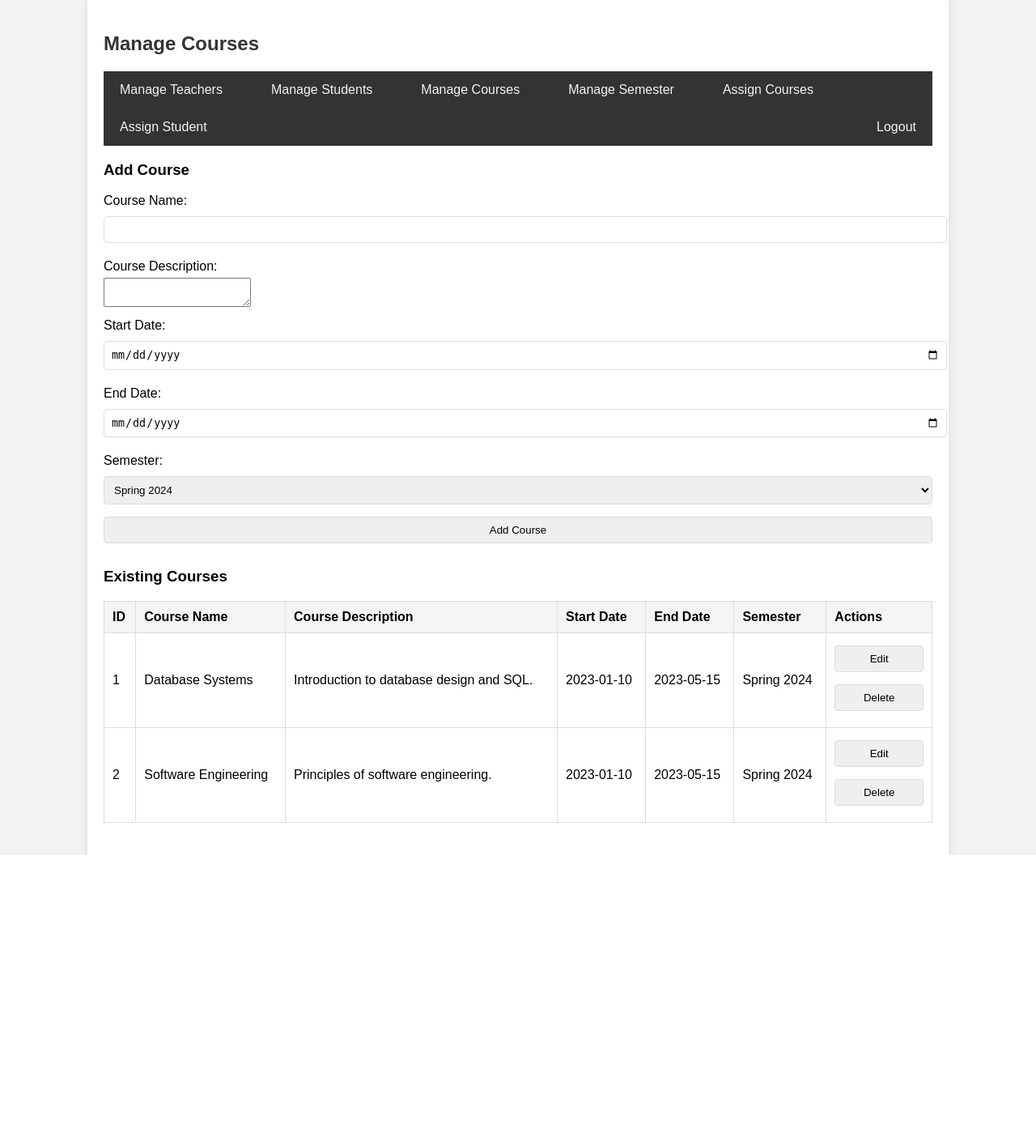
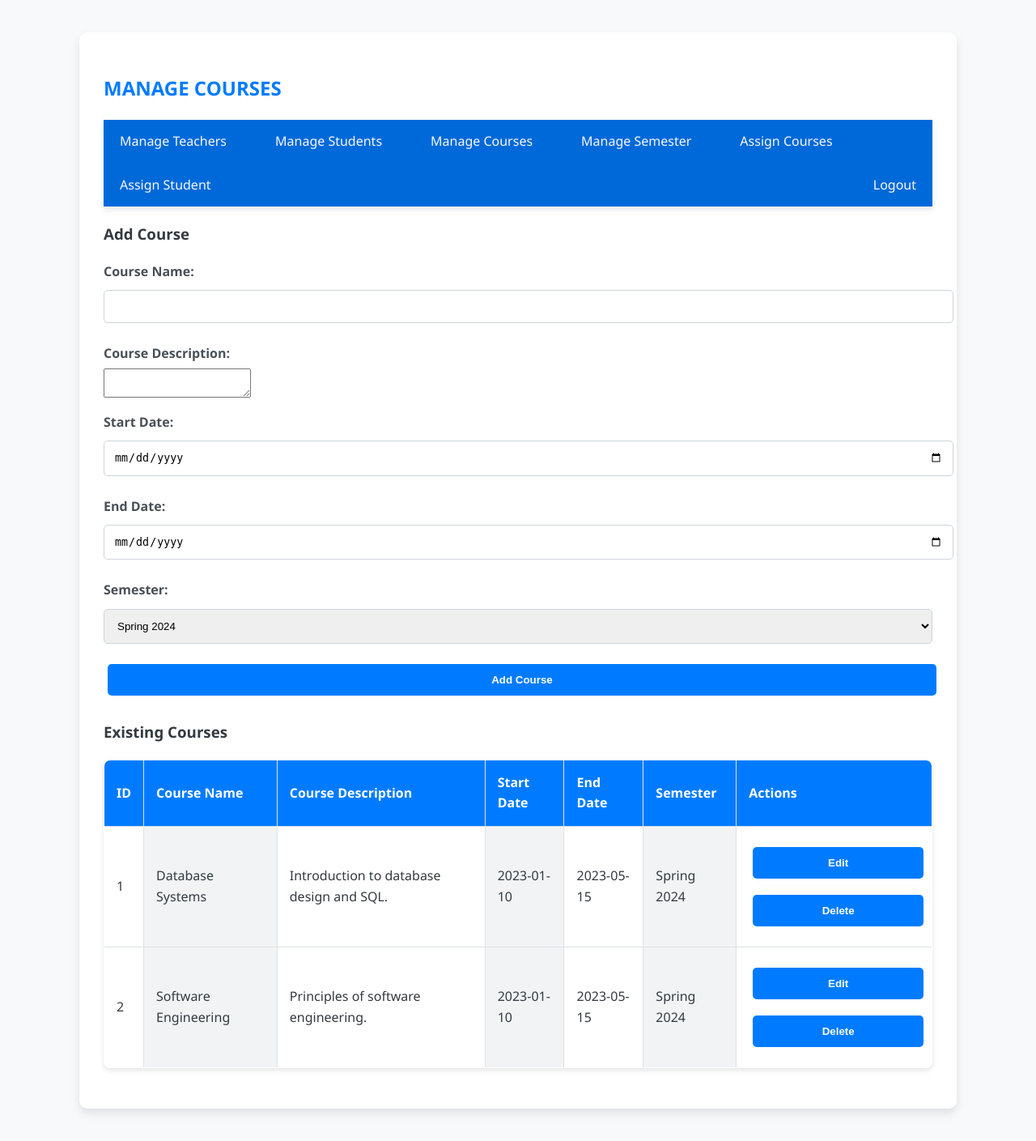
Before and after one commit to smilepant/student-attendance-system, a PHP site: page /superadmin/manage_courses in a window 1280 px wide. Shown: the whole page at 81% size. Before the commit the page ends 1056 px from the top, so only its background shows below. Run offline with PHP 8.4, Linux system fonts and the light colour scheme; a user stored in the database is signed in; data comes from the database, SQL or seed files in the repository; both versions use the stored data as it was after the commit.

Commit message:
[FIX] Styles

```diff
--- a/css/style.css
+++ b/css/style.css
@@ -1,22 +1,31 @@
+/* General Styles */
 body {
-  font-family: Arial, sans-serif;
-  background-color: #f2f2f2;
+  font-family: 'Segoe UI', Tahoma, Geneva, Verdana, sans-serif;
+  background-color: #f8f9fa;
   margin: 0;
   padding: 0;
+  line-height: 1.6;
+  color: #343a40;
 }
 
 .container {
   width: 80%;
-  margin: 0 auto;
-  padding: 20px;
-  background-color: #fff;
-  box-shadow: 0 0 10px rgba(0, 0, 0, 0.1);
+  margin: 40px auto;
+  padding: 30px;
+  background-color: #ffffff;
+  box-shadow: 0 6px 12px rgba(0, 0, 0, 0.1);
+  border-radius: 10px;
 }
 
+/* Headings */
 h2 {
-  color: #333;
+  color: #007bff;
+  margin-bottom: 20px;
+  font-weight: 700;
+  text-transform: uppercase;
 }
 
+/* Form Styles */
 form {
   margin-bottom: 20px;
 }
@@ -24,89 +33,180 @@ form {
 form label {
   display: block;
   margin: 10px 0 5px;
+  font-weight: 600;
+  color: #495057;
 }
-.btn {
-  min-width: 100px;
-  height: 20px;
-  padding: 8px;
-  display: inline-block;
-  border: 1px solid #ddd;
-  border-radius: 4px;
-  margin: 5px;
-}
+
 form input,
 form select {
   width: 100%;
-  padding: 8px;
-  margin: 5px 0 10px;
-  border: 1px solid #ddd;
-  border-radius: 4px;
+  padding: 12px;
+  margin: 5px 0 15px;
+  border: 1px solid #ced4da;
+  border-radius: 5px;
+  transition: border-color 0.3s, box-shadow 0.3s;
 }
 
+form input:focus,
+form select:focus {
+  border-color: #80bdff;
+  box-shadow: 0 0 8px rgba(0, 123, 255, 0.2);
+}
+
+/* Button Styles */
+.btn, form input[type="submit"] {
+  min-width: 120px;
+  padding: 12px 20px;
+  border: none;
+  border-radius: 5px;
+  background-color: #007bff;
+  color: white;
+  cursor: pointer;
+  transition: background-color 0.3s, transform 0.3s;
+  display: inline-block;
+  margin: 10px 5px;
+  font-weight: 600;
+}
+
+.btn:hover, form input[type="submit"]:hover {
+  background-color: #0056b3;
+  transform: translateY(-2px);
+}
+
+.btn:active, form input[type="submit"]:active {
+  background-color: #004085;
+}
+
+/* Table Styles */
 table {
   width: 100%;
   border-collapse: collapse;
   margin-bottom: 20px;
+  background-color: #ffffff;
+  border-radius: 8px;
+  overflow: hidden;
+  box-shadow: 0 3px 6px rgba(0, 0, 0, 0.1);
 }
 
 table,
 th,
 td {
-  border: 1px solid #ddd;
+  border: 1px solid #dee2e6;
 }
 
 th,
 td {
-  padding: 10px;
+  padding: 15px;
   text-align: left;
 }
 
 th {
-  background-color: #f4f4f4;
+  background-color: #007bff;
+  color: white;
+  font-weight: 600;
 }
 
-.message {
-  color: red;
-  font-weight: bold;
+td {
+  background-color: #ffffff;
 }
 
+td:nth-child(even) {
+  background-color: #f1f3f5;
+}
+
+/* Message Styles */
+.message {
+  color: #dc3545;
+  font-weight: bold;
+  margin-top: 20px;
+  font-size: 1.1em;
+}
+
+/* Link Styles */
 a {
-  color: #337ab7;
+  color: #007bff;
   text-decoration: none;
+  transition: color 0.3s;
 }
 
 a:hover {
   text-decoration: underline;
+  color: #0056b3;
 }
+
+/* Navbar Styles */
 .navbar {
   overflow: hidden;
-    background-color: #333;
+  background-color: #0069d9;
+  box-shadow: 0 4px 8px rgba(0, 0, 0, 0.1);
+  position: sticky;
+  top: 0;
+  z-index: 1000;
 }
 
-/* Style the links inside the navigation bar */
 .navbar a {
   float: left;
   display: block;
-    color: #f2f2f2;
+  color: #f8f9fa;
   text-align: center;
   padding: 14px 20px;
   text-decoration: none;
-    margin-right: 20px; /* Add margin-right */
+  transition: background-color 0.3s, color 0.3s;
+  margin-right: 20px;
 }
 
-/* Remove margin-right from the last link */
 .navbar a:last-child {
   margin-right: 0;
 }
 
-/* Change color on hover */
 .navbar a:hover {
-    background-color: #ddd;
-    color: black;
+  background-color: #0056b3;
+  color: #ffffff;
 }
 
-/* Active/current link */
 .navbar a.active {
-    background-color: #04AA6D;
+  background-color: #28a745;
   color: white;
 }
+
+/* Media Queries for Responsiveness */
+@media (max-width: 768px) {
+  .container {
+    width: 95%;
+    padding: 20px;
+  }
+
+  .navbar a {
+    float: none;
+    display: block;
+    text-align: left;
+  }
+}
+
+/* Additional Styling */
+.form-group {
+  margin-bottom: 20px;
+}
+
+.form-control {
+  width: 100%;
+  padding: 12px;
+  border: 1px solid #ced4da;
+  border-radius: 5px;
+  transition: border-color 0.3s, box-shadow 0.3s;
+}
+
+.form-control:focus {
+  border-color: #80bdff;
+  box-shadow: 0 0 8px rgba(0, 123, 255, 0.2);
+}
+
+.alert {
+  padding: 15px;
+  background-color: #d4edda;
+  color: #155724;
+  border: 1px solid #c3e6cb;
+  border-radius: 5px;
+  margin-bottom: 20px;
+  font-size: 1em;
+}
```
Also changed, not shown: student_attendance.php (+6 -18 lines), studentattendancesystem.sql (added, +378 -0 lines). Lines whose indentation alone changed are shown as unchanged.
